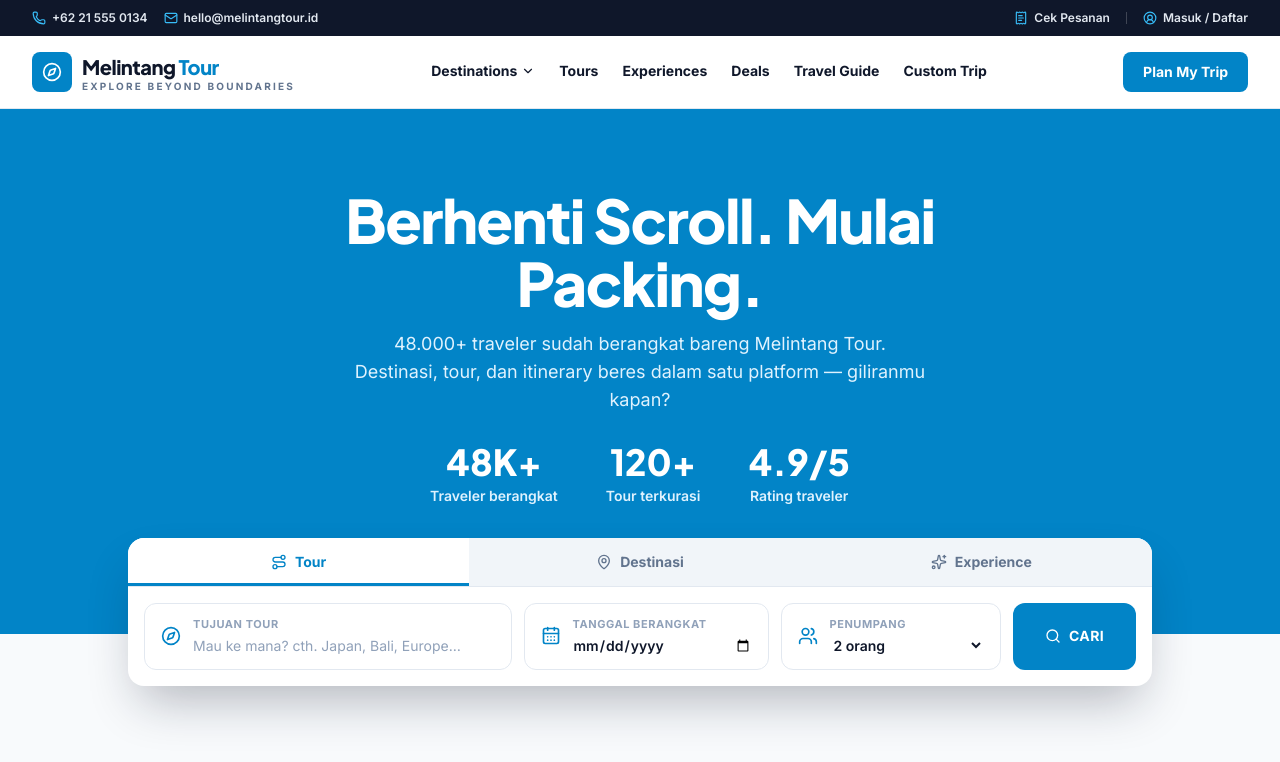
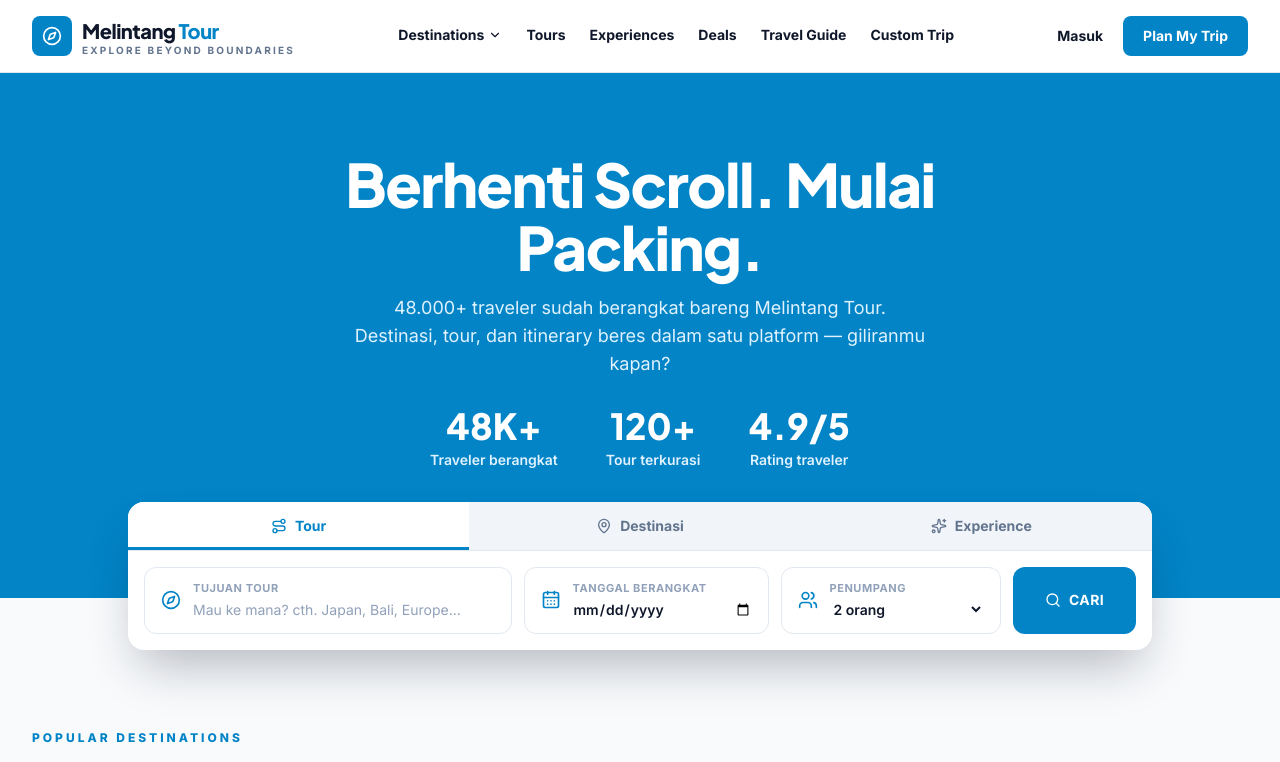
Before and after one commit to kevinefendy/Melintang-Tour, a Next.js app: page / in a window 1280 px wide. Shown: the top 762 px of the page. Built offline with nearby package versions, Linux system fonts and the light colour scheme.

Commit message:
feat(fe-navbar-trim): remove top utility strip, keep contact info on pages + footer

```diff
--- a/src/components/Navbar.tsx
+++ b/src/components/Navbar.tsx
@@ -3,7 +3,7 @@
 import Link from "next/link";
 import { usePathname } from "next/navigation";
 import { useState } from "react";
-import { Compass, Menu, X, Phone, Mail, ChevronDown, ReceiptText, CircleUserRound } from "lucide-react";
+import { Compass, Menu, X, ChevronDown } from "lucide-react";
 import { navLinks, regions } from "@/data/mock";
 import { cn } from "@/lib/utils";
 
@@ -16,32 +16,6 @@ export default function Navbar() {
 
   return (
     <header className="sticky top-0 z-50 bg-white shadow-[0_1px_0_0_#e2e8f0]">
-      {/* TOP UTILITY STRIP */}
-      <div className="bg-navy text-slate-200">
-        <div className="container-shell flex h-9 items-center justify-between text-xs font-semibold">
-          <div className="flex items-center gap-4">
-            <a href="tel:+62215550134" className="hidden items-center gap-1.5 hover:text-white sm:inline-flex">
-              <Phone className="h-3.5 w-3.5 text-sky" /> +62 21 555 0134
-            </a>
-            <a href="mailto:hello@melintangtour.id" className="hidden items-center gap-1.5 hover:text-white md:inline-flex">
-              <Mail className="h-3.5 w-3.5 text-sky" /> hello@melintangtour.id
-            </a>
-            <span className="inline-flex items-center gap-1.5 text-slate-400 sm:hidden">
-              <Phone className="h-3.5 w-3.5 text-sky" /> +62 21 555 0134
-            </span>
-          </div>
-          <div className="flex items-center gap-4">
-            <Link href="/my-booking" className="inline-flex items-center gap-1.5 hover:text-white">
-              <ReceiptText className="h-3.5 w-3.5 text-sky" /> Cek Pesanan
-            </Link>
-            <span className="h-3 w-px bg-white/20" />
-            <Link href="/login" className="inline-flex items-center gap-1.5 hover:text-white">
-              <CircleUserRound className="h-3.5 w-3.5 text-sky" /> Masuk / Daftar
-            </Link>
-          </div>
-        </div>
-      </div>
-
       {/* MAIN BAR */}
       <div className="container-shell flex h-16 items-center justify-between gap-6 md:h-[72px]">
         <Link href="/" className="flex shrink-0 items-center gap-2.5">
@@ -102,7 +76,10 @@ export default function Navbar() {
           )}
         </nav>
 
-        <div className="hidden shrink-0 items-center gap-3 lg:flex">
+        <div className="hidden shrink-0 items-center gap-5 lg:flex">
+          <Link href="/login" className="text-sm font-bold text-navy hover:text-ocean">
+            Masuk
+          </Link>
           <Link
             href="/custom-trip"
             className="rounded-lg bg-ocean px-5 py-2.5 text-sm font-bold text-white hover:bg-ocean-dark"
@@ -137,8 +114,8 @@ export default function Navbar() {
               </Link>
             ))}
             <div className="mt-3 grid grid-cols-2 gap-2">
-              <Link href="/my-booking" onClick={() => setOpen(false)} className="rounded-lg border border-slate-300 px-4 py-2.5 text-center text-sm font-bold text-navy">
-                Cek Pesanan
+              <Link href="/login" onClick={() => setOpen(false)} className="rounded-lg border border-slate-300 px-4 py-2.5 text-center text-sm font-bold text-navy">
+                Masuk / Daftar
               </Link>
               <Link href="/custom-trip" onClick={() => setOpen(false)} className="rounded-lg bg-ocean px-4 py-2.5 text-center text-sm font-bold text-white">
                 Plan My Trip
```
